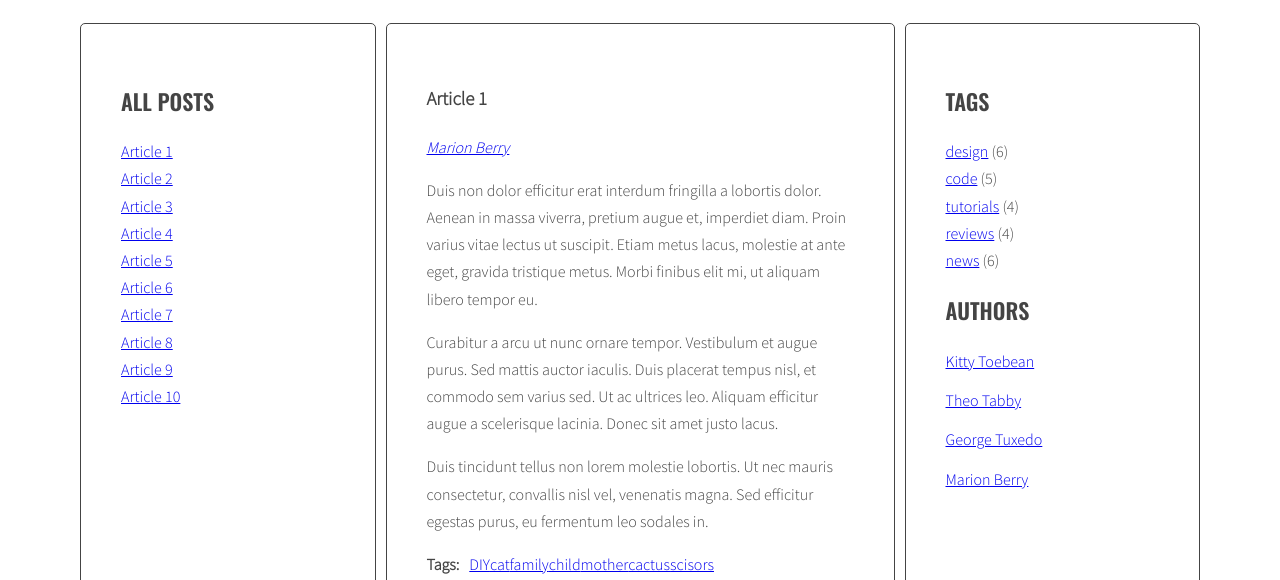
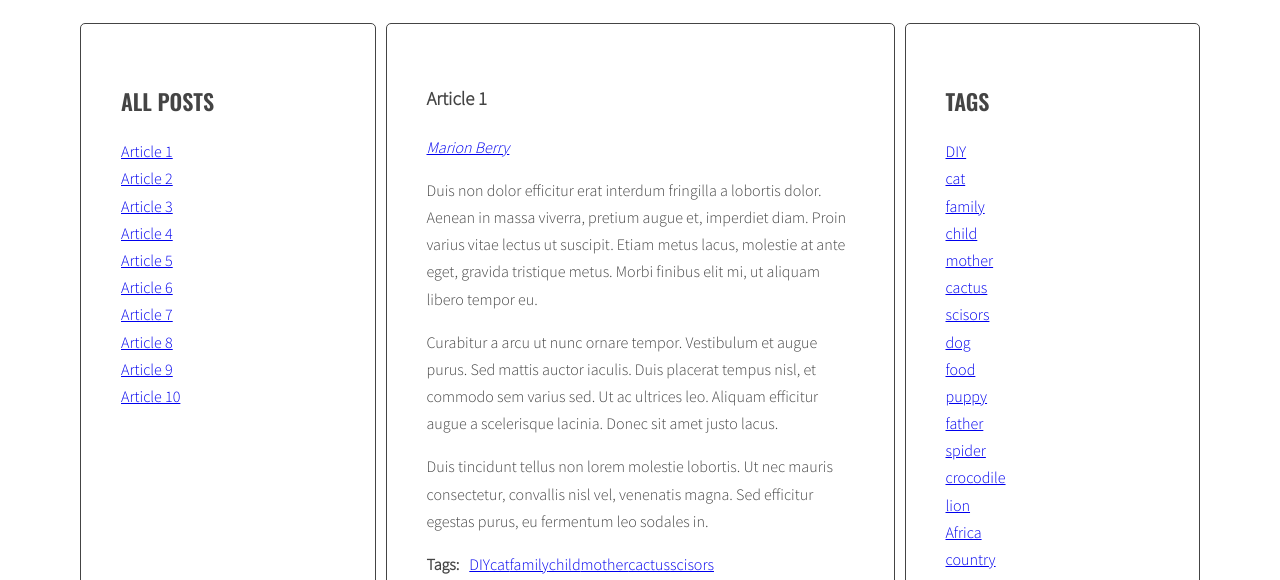
Before and after one commit to hebelTp/javascript-blog, a website: page index.html in a window 1280 px wide. Shown: the part 220-800 px from the top of the page. Drawn offline with nearby package versions, Linux system fonts and the light colour scheme.

Commit message:
Fix problem with adding html from allTAgs to list of tags on the righ side

```diff
--- a/index.html
+++ b/index.html
@@ -180,11 +180,7 @@
                 <aside class="sidebar">
                   <h2 class="section-title">Tags</h2>
                   <ul class="list tags">
-                    <li><a href="#">design</a> <span>(6)</span></li>
-                    <li><a href="#">code</a> <span>(5)</span></li>
-                    <li><a href="#">tutorials</a> <span>(4)</span></li>
-                    <li><a href="#">reviews</a> <span>(4)</span></li>
-                    <li><a href="#">news</a> <span>(6)</span></li>
+
                   </ul>
                   <h2 class="section-title">Authors</h2>
                   <ul class="list authors">
--- a/js/script.js
+++ b/js/script.js
@@ -127,9 +127,10 @@
 
     /* [NEW] find list of tags in right column */
     const tagList = document.querySelector('.tags');
+    console.log(' list of tags in right column', tagList);
     /* add html from allTAgs to tagList */
-    tagList.innerHtml = allTags.join(' ');
-    console.log('tag list', tagList)
+    tagList.innerHTML = allTags.join(' ');
+    console.log('tag list', allTags);
 
 
   }
```
